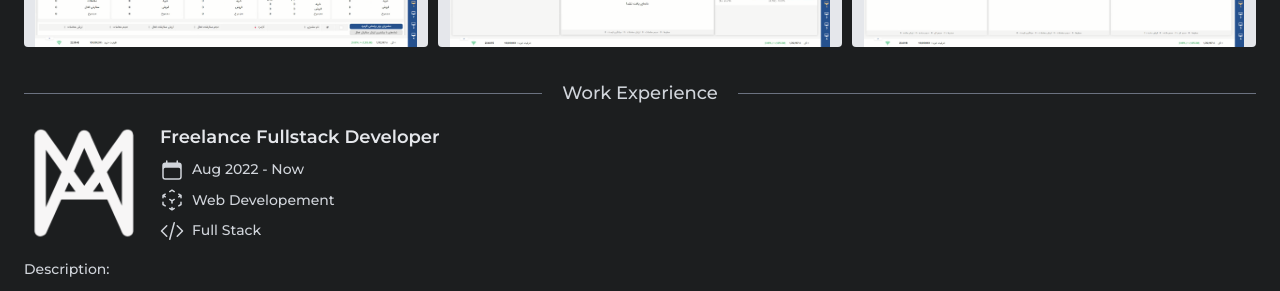
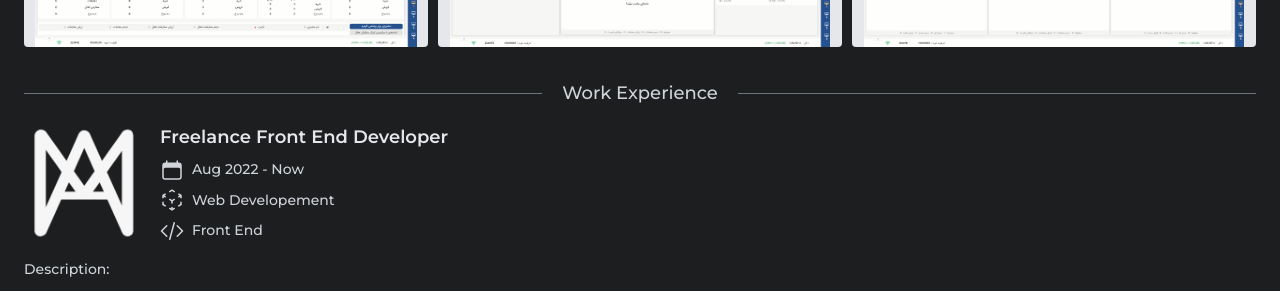
Before and after one commit to amkzdev/amkz_portfolio, a Next.js app: page / in a window 1280 px wide. Shown: the part 2900-3191 px from the top of the page. Built offline with nearby package versions, Linux system fonts and the light colour scheme.

Commit message:
Modify Work Experience

```diff
--- a/components/homepage/WorkExperience/data/index.ts
+++ b/components/homepage/WorkExperience/data/index.ts
@@ -11,8 +11,8 @@ export const workExperiences: WorkExperinceType[] = [
         date: 'Aug 2022 - Now',
         industry: 'Web Developement',
         logo: logo,
-        name: 'Freelance Fullstack Developer',
-        stack: 'Full Stack',
+        name: 'Freelance Front End Developer',
+        stack: 'Front End',
         description: [
             'Develop Many Projects Around The World '
             , 'Corporate With Top Companies'
```
